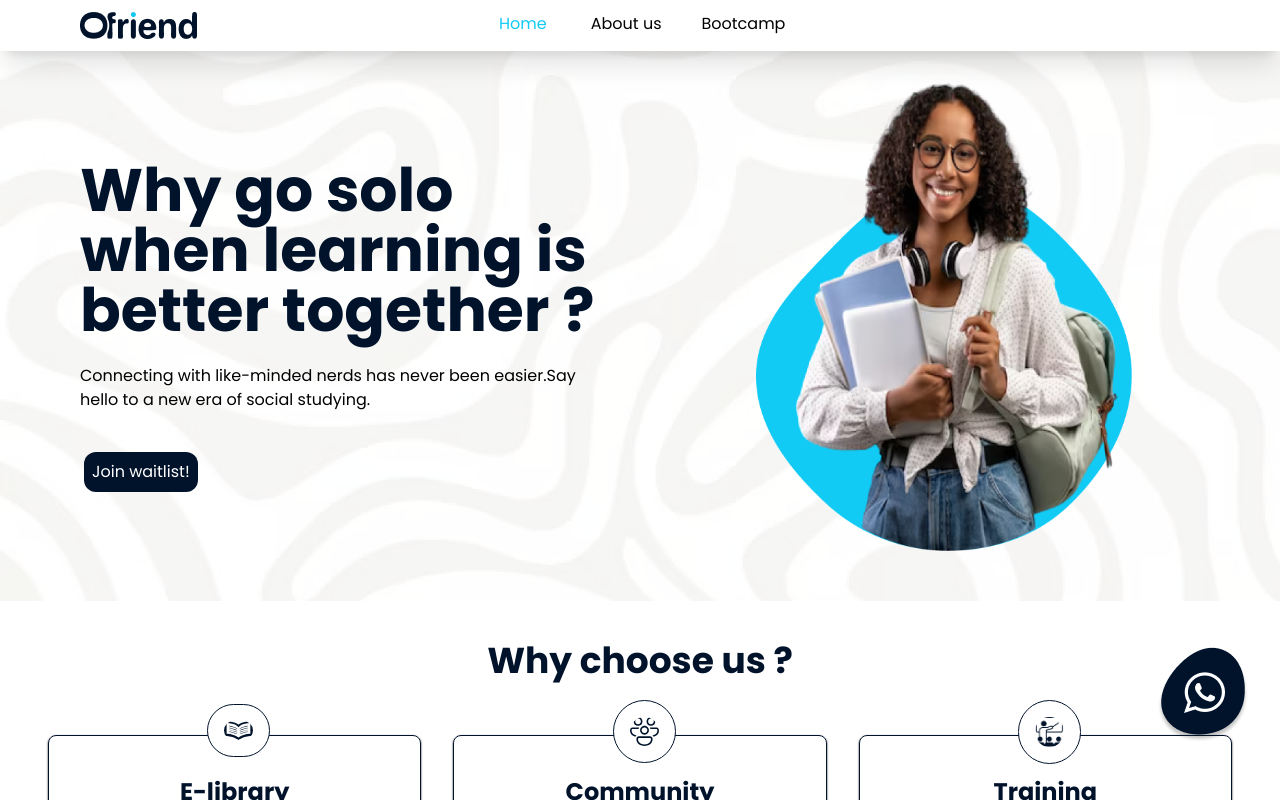
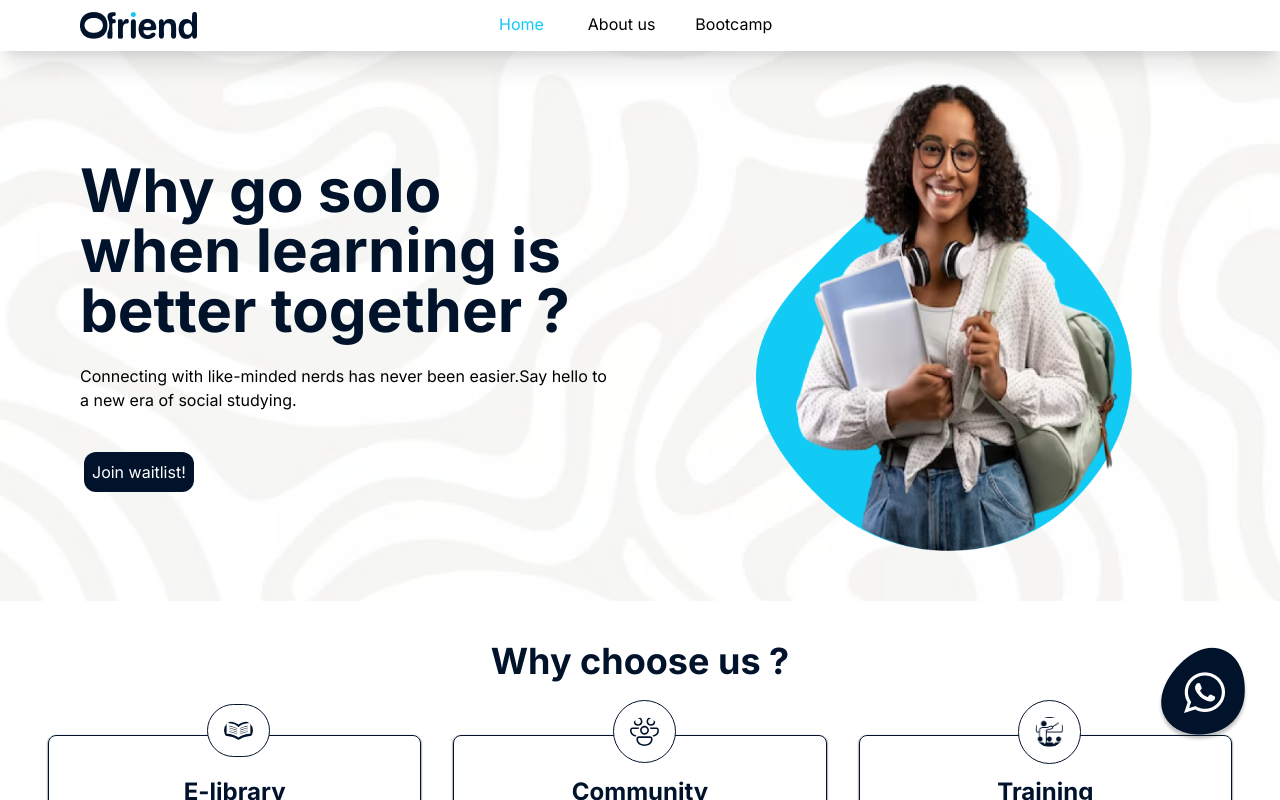
Before and after one commit to Edcology/ofriend-waitlist, a React (Vite) app in the folder client/: page / in a window 1280 px wide. Shown: the top 800 px of the page. Built offline with nearby package versions, Linux system fonts and the light colour scheme.

Commit message:
Changed the font to Inter

```diff
--- a/client/package.json
+++ b/client/package.json
@@ -10,6 +10,7 @@
     "preview": "vite preview"
   },
   "dependencies": {
+    "@fontsource/inter": "^5.1.0",
     "@fontsource/poppins": "^5.0.16",
     "axios": "^1.7.7",
     "react": "^18.3.1",
--- a/client/tailwind.config.js
+++ b/client/tailwind.config.js
@@ -27,7 +27,7 @@ export default {
         "vlightgreen": "#E0F8E2",
       },
       fontFamily: {
-        sans: ['Poppins', 'sans-serif'],
+        sans: ['Inter', 'sans-serif'],
       },
     },
   },
```
Also changed, not shown: client/src/App.jsx (+9 -5 lines), 1 other file (tests, documents, lock files or other folders).
